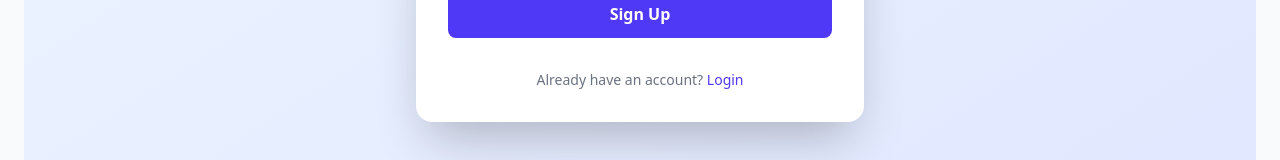
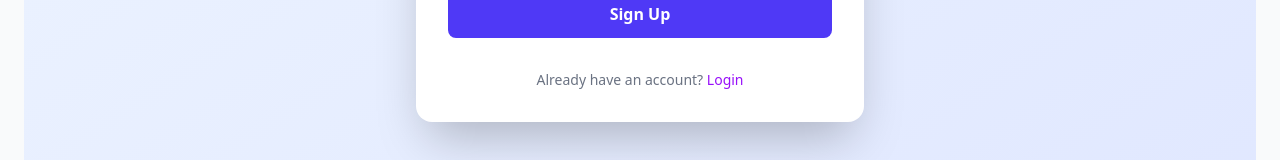
Before and after one commit to farhaghallab3/english-ai-coach, a React (Vite) app: page /signup in a window 1280 px wide. Shown: the part 615-775 px from the top of the page. Built offline with nearby package versions, Linux system fonts and the light colour scheme.

Commit message:
change color to purple in signup btn

```diff
--- a/src/pages/Auth/Signup.jsx
+++ b/src/pages/Auth/Signup.jsx
@@ -87,7 +87,7 @@ export default function Signup() {
             Already have an account?{" "}
             <span
               onClick={() => navigate("/login")}
-              className="text-indigo-600 hover:underline cursor-pointer"
+              className="text-purple-600 hover:underline cursor-pointer"
             >
               Login
             </span>
```
